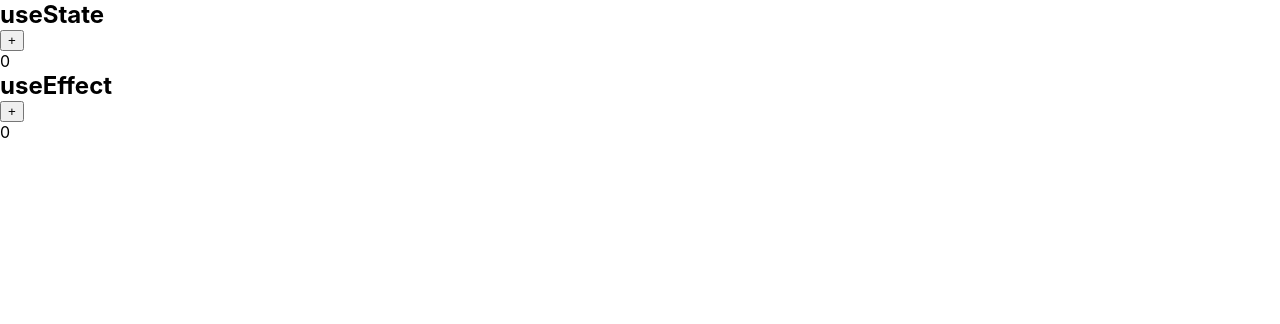
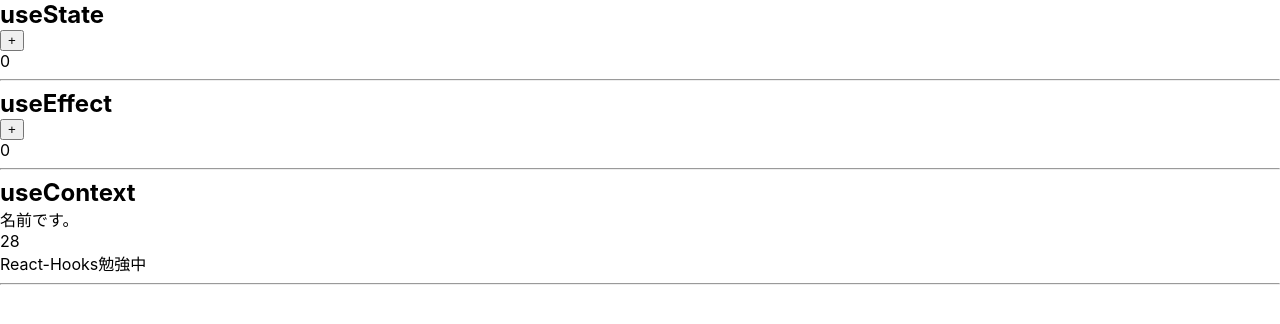
Before and after one commit to genta-t/react18-tutorial, a React (Create React App) app: page / in a window 1280 px wide. Shown: the top 324 px of the page. Built offline with nearby package versions, Linux system fonts and the light colour scheme.

Commit message:
useContext完了

```diff
--- a/src/App.tsx
+++ b/src/App.tsx
@@ -1,12 +1,13 @@
+import UseContext from './components/UseContext';
 import UseEffect from './components/UseEffect';
 import UseState from './components/UseState';
-
 
 const App = () => {
   return (
     <>
       <UseState />
       <UseEffect />
+      <UseContext />
     </>
   );
 }
--- /dev/null
+++ b/src/components/UseContext.tsx
@@ -0,0 +1,20 @@
+import { useContext } from "react";
+import { ContainerDataContext } from "..";
+
+//useContextはログイン情報を共有したい時にどのコンポーネントでも使えるようにするためにindex.tsxにcreateContext書く
+
+const UseContext = () => {
+  const containerData = useContext(ContainerDataContext);
+
+  return (
+    <>
+      <h2>useContext</h2>
+      <p>{containerData.name}</p>
+      <p>{containerData.age}</p>
+      <p>{containerData.text}</p>
+      <hr />
+    </>
+  );
+}
+
+export default UseContext;
--- a/src/components/UseEffect.tsx
+++ b/src/components/UseEffect.tsx
@@ -15,6 +15,7 @@ const UseEffect = () => {
       <h2>useEffect</h2>
       <button onClick={handleClick}>+</button>
       <p>{count}</p>
+      <hr />
     </>
   );
 }
--- a/src/components/UseState.tsx
+++ b/src/components/UseState.tsx
@@ -12,6 +12,7 @@ const UseState = () => {
       <h2>useState</h2>
       <button onClick={handleClick}>+</button>
       <p>{count}</p>
+      <hr />
     </>
   );
 }
--- a/src/index.tsx
+++ b/src/index.tsx
@@ -1,16 +1,28 @@
-import React from 'react';
+import React, { createContext } from 'react';
 import ReactDOM from 'react-dom/client';
 import './index.css';
 import App from './App';
 import reportWebVitals from './reportWebVitals';
 
+const containerData = {
+  name: "名前です。",
+  age: 28,
+  text: "React-Hooks勉強中"
+};
+
+//useContextはログイン情報を共有したい時にどのコンポーネントでも使えるようにするためにindex.tsxにcreateContext書く
+export const ContainerDataContext = createContext(containerData);
+
 const root = ReactDOM.createRoot(
   document.getElementById('root') as HTMLElement
 );
 root.render(
-  <React.StrictMode>
-    <App />
-  </React.StrictMode>
+  // contextの書き方
+  <ContainerDataContext.Provider value={containerData}>
+    <React.StrictMode>
+      <App />
+    </React.StrictMode>
+  </ContainerDataContext.Provider>
 );
 
 // If you want to start measuring performance in your app, pass a function
```
